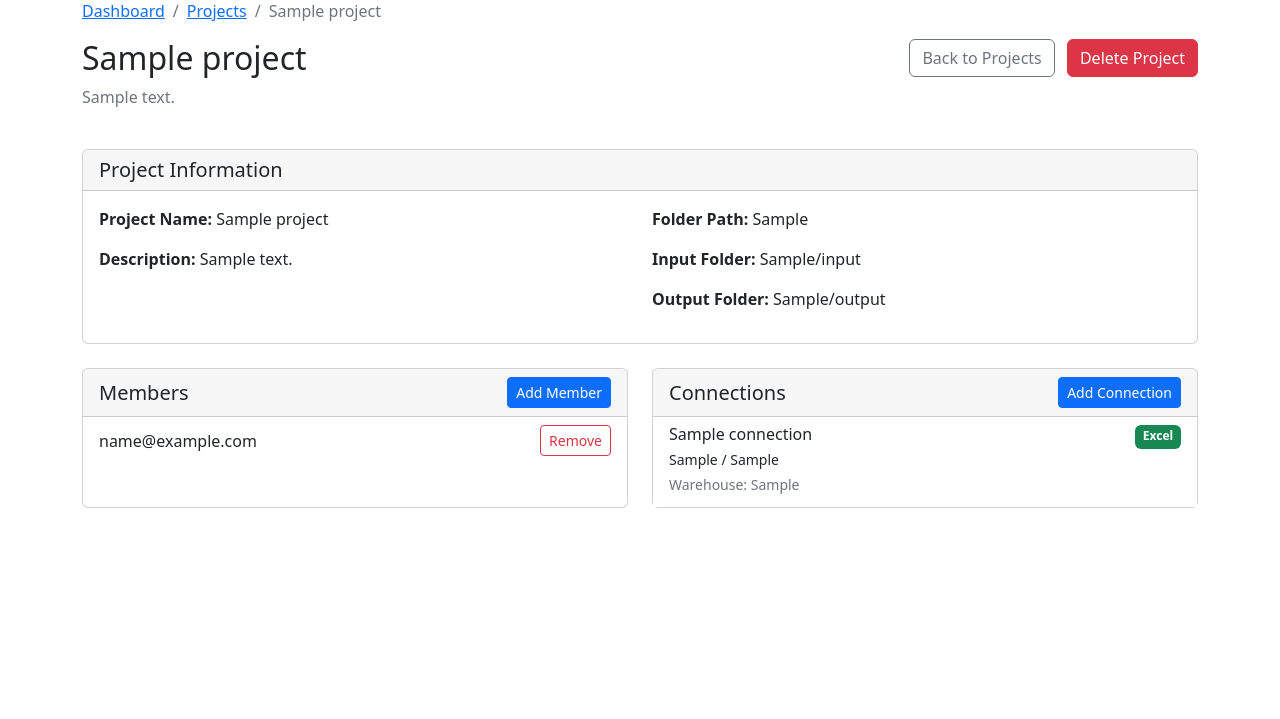
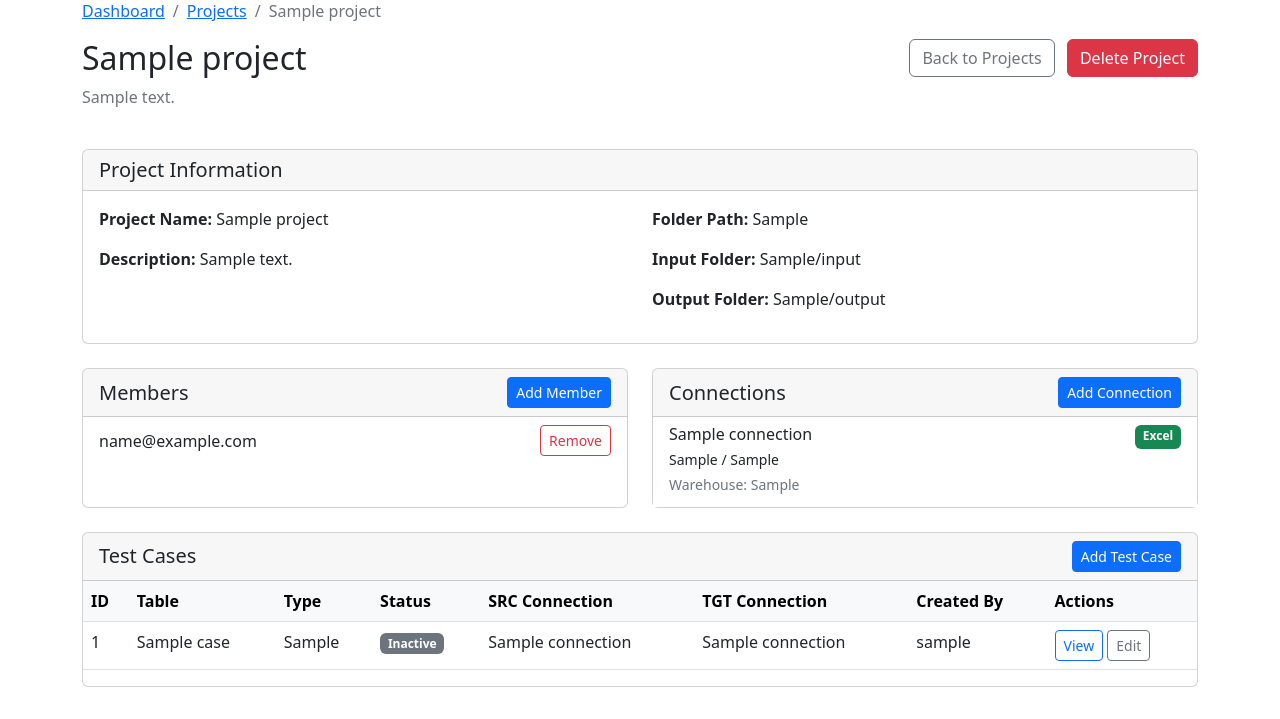
Before and after one commit to srm999/DataQEsuite, a Flask app: page /projects/1 in a window 1280 px wide. Shown: the part 81-800 px from the top of the page. Run offline with Flask 3, Linux system fonts and the light colour scheme; tables that the repository leaves empty hold one stand-in row (values such as "Sample post"); parts of the project's set-up code (start-up, migrations or seed data) failed here and were passed over.

Commit message:
Show user counts and test cases on project pages

```diff
--- a/dataqe_app/projects/routes.py
+++ b/dataqe_app/projects/routes.py
@@ -27,8 +27,16 @@ def project_detail(project_id):
     project = Project.query.get_or_404(project_id)
     connections = getattr(project, 'connections', [])
     users = project.users
+    test_cases = project.test_cases
     available_users = User.query.filter(~User.projects.any(id=project_id)).all()
-    return render_template('project_detail.html', project=project, users=users, connections=connections, available_users=available_users)
+    return render_template(
+        'project_detail.html',
+        project=project,
+        users=users,
+        connections=connections,
+        test_cases=test_cases,
+        available_users=available_users,
+    )
 
 
 
--- a/dataqe_app/templates/project_detail.html
+++ b/dataqe_app/templates/project_detail.html
@@ -103,6 +103,66 @@
                 </div>
             </div>
 
+            <!-- Test Cases Section -->
+            <div class="row">
+                <div class="col-12 mb-4">
+                    <div class="card">
+                        <div class="card-header d-flex justify-content-between align-items-center">
+                            <h5 class="mb-0">Test Cases</h5>
+                            <a href="{{ url_for('testcases.new_testcase') }}?project_id={{ project.id }}" class="btn btn-sm btn-primary">Add Test Case</a>
+                        </div>
+                        <div class="card-body p-0">
+                            <div class="table-responsive">
+                                <table class="table table-hover">
+                                    <thead class="table-light">
+                                        <tr>
+                                            <th>ID</th>
+                                            <th>Table</th>
+                                            <th>Type</th>
+                                            <th>Status</th>
+                                            <th>SRC Connection</th>
+                                            <th>TGT Connection</th>
+                                            <th>Created By</th>
+                                            <th>Actions</th>
+                                        </tr>
+                                    </thead>
+                                    <tbody>
+                                        {% for test_case in test_cases %}
+                                        <tr>
+                                            <td>{{ test_case.tcid }}</td>
+                                            <td>{{ test_case.table_name }}</td>
+                                            <td>{{ test_case.test_type }}</td>
+                                            <td>
+                                                {% if test_case.test_yn == 'Y' %}
+                                                <span class="badge bg-success">Active</span>
+                                                {% else %}
+                                                <span class="badge bg-secondary">Inactive</span>
+                                                {% endif %}
+                                            </td>
+                                            <td>{{ test_case.src_connection.name if test_case.src_connection else 'N/A' }}</td>
+                                            <td>{{ test_case.tgt_connection.name if test_case.tgt_connection else 'N/A' }}</td>
+                                            <td>{{ test_case.creator.username if test_case.creator else 'Unknown' }}</td>
+                                            <td>
+                                                <a href="{{ url_for('testcase_detail', testcase_id=test_case.id) }}" class="btn btn-sm btn-outline-primary">View</a>
+                                                <a href="{{ url_for('testcases.edit_testcase', testcase_id=test_case.id) }}" class="btn btn-sm btn-outline-secondary">Edit</a>
+                                            </td>
+                                        </tr>
+                                        {% else %}
+                                        <tr>
+                                            <td colspan="8" class="text-center">
+                                                No test cases created yet.
+                                                <a href="{{ url_for('testcases.new_testcase') }}?project_id={{ project.id }}">Create your first test case</a>
+                                            </td>
+                                        </tr>
+                                        {% endfor %}
+                                    </tbody>
+                                </table>
+                            </div>
+                        </div>
+                    </div>
+                </div>
+            </div>
+
         </div>
 </div>
 </div>
--- a/dataqe_app/templates/projects.html
+++ b/dataqe_app/templates/projects.html
@@ -27,7 +27,7 @@
                                     <th>Name</th>
                                     <th>Description</th>
                                     <th>Folder Path</th>
-                                    <th>Teams</th>
+                                    <th>Users</th>
                                     <th>Connections</th>
                                     <th>Actions</th>
                                 </tr>
@@ -42,7 +42,7 @@
                                             {{ project.folder_path or 'N/A' }}
                                         </span>
                                     </td>
-                                    <td>{{ project.teams|length if project.teams else 0 }}</td>
+                                    <td>{{ project.users|length if project.users else 0 }}</td>
                                     <td>{{ project.connections|length if project.connections else 0 }}</td>
                                     <td>
                                         <a href="{{ url_for('projects.project_detail', project_id=project.id) }}" class="btn btn-sm btn-outline-primary">Manage</a>
```
Also changed, not shown: tests/test_project_detail.py (+53 -1 lines).
